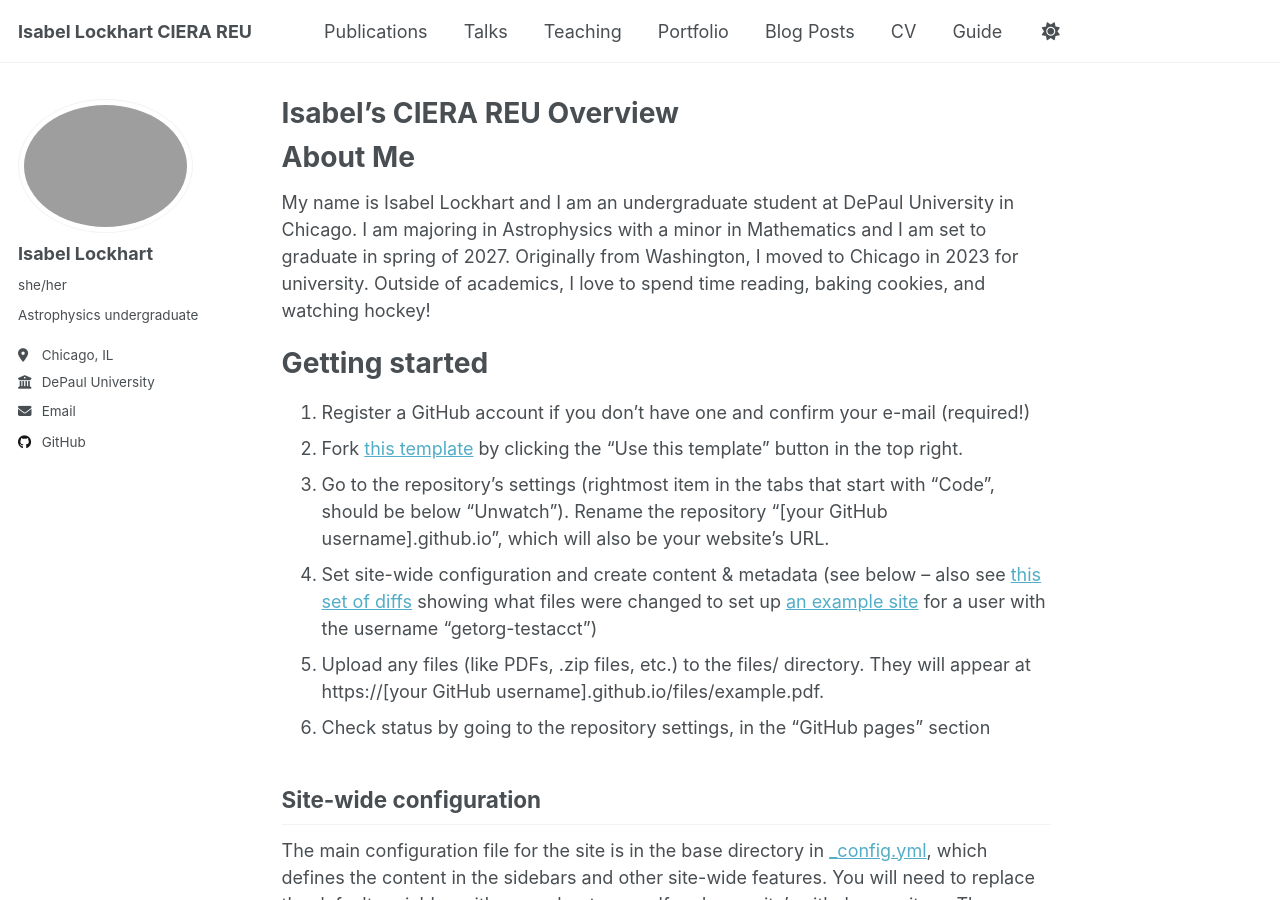
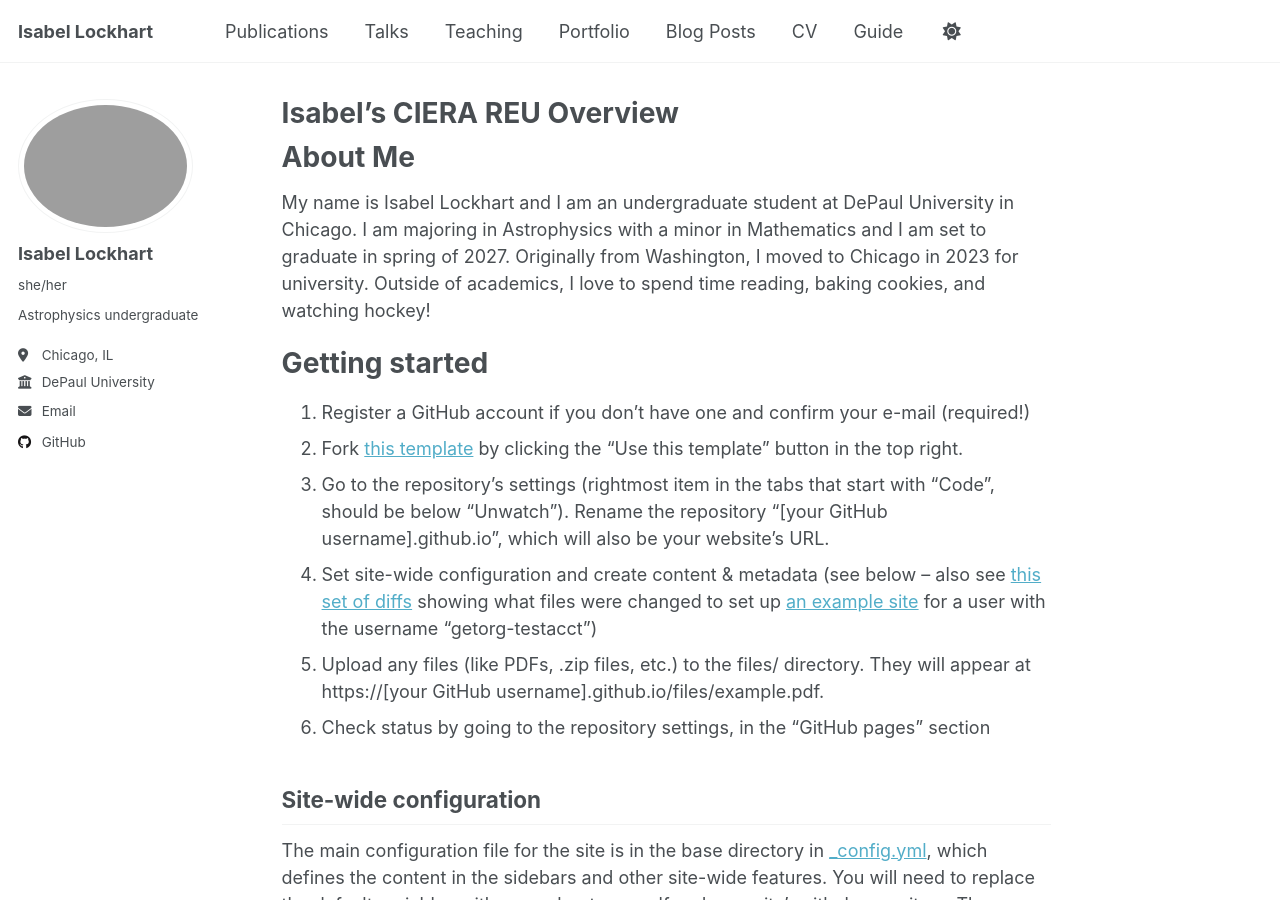
Before and after one commit to Isabel-Lockhart/CIERA, a Jekyll site: the page built from _pages/about.md, in a window 1280 px wide and 900 px high. Built offline with Jekyll 4.4.1, drawn with Linux system fonts in a browser that asks for light colours; a script that is not in the unit is left out.

Commit message:
Update _config.yml
title

```diff
--- a/_config.yml
+++ b/_config.yml
@@ -9,7 +9,7 @@
 # Basic Site Settings
 locale                   : "en-US"
 site_theme               : "default"
-title                    : "Isabel Lockhart CIERA REU"
+title                    : "Isabel Lockhart"
 title_separator          : "-"
 name                     : &name "Isabel Lockhart"
 description              : &description "Junior at DePaul University"
```
